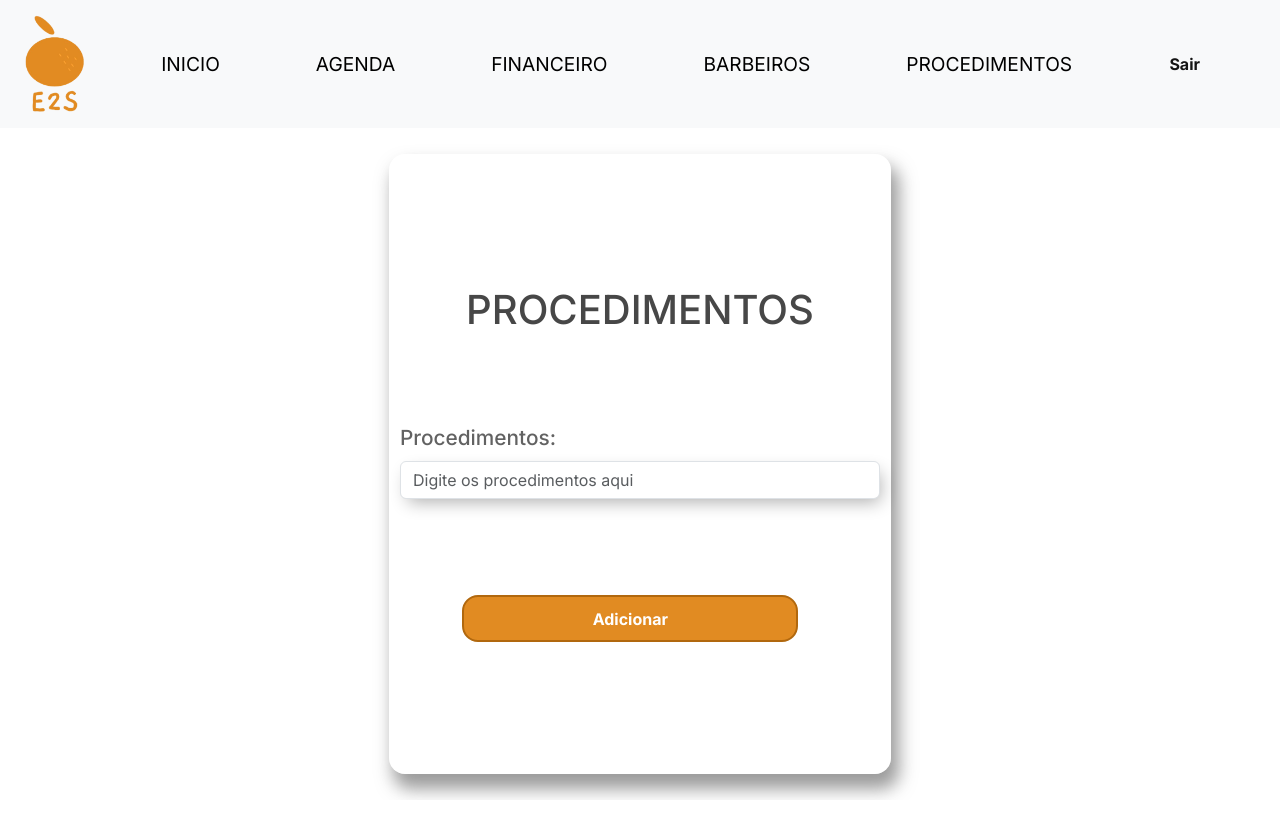
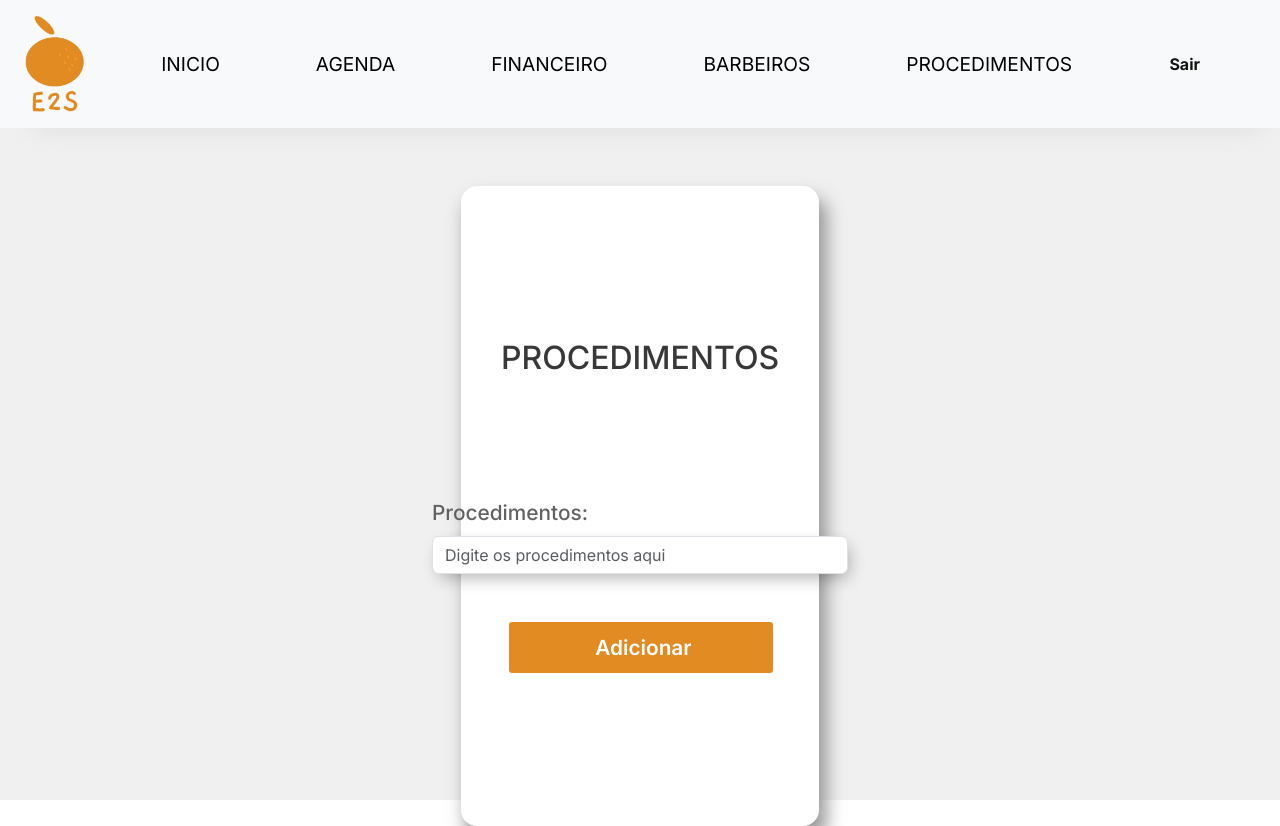
Before and after one commit to DevSamuelMuniz/barbearia, a React (Create React App) app: page /procedimentos in a window 1280 px wide. Before the commit the page ends 800 px from the top, so only its background shows below. Built offline with nearby package versions, Linux system fonts and the light colour scheme; sample sign-in values are in the browser's storage.

Commit message:
CssProcedimentosPadronizado

```diff
--- a/src/pages/AdicionarBarbeiro/AdicionarBarbeiro.css
+++ b/src/pages/AdicionarBarbeiro/AdicionarBarbeiro.css
@@ -4,7 +4,6 @@
     width: 100vw;
 
 }
-
 
 .containerAddBarbe {
     display: flex;
@@ -21,8 +20,6 @@
     flex-direction: column;
     align-items: center;
 }
-
-
 
 .bg-addBarbe  {
     background-color:  rgb(255, 255, 255);
--- a/src/pages/Procedimentos/Procedimentos.css
+++ b/src/pages/Procedimentos/Procedimentos.css
@@ -19,51 +19,58 @@ header {
     justify-content: center;
     width: 100%;
     height: calc(100vh - 8rem);
-    padding: 2% 22%;
-    background-color: white;
+    padding: 2% 30%;
 }
 
 .bg-procedimentos {
-    background-color:  rgba(255, 255, 255, 0.349);
+    background-color:  rgb(255, 255, 255);
     width: 70%;
     border-radius: 1rem;
     display: flex;
     justify-content: center;
     align-items: center;
     flex-direction: column;
+    height: 40rem;
     gap: 5rem;
-
+    margin-top: 2rem;
     -webkit-box-shadow: 6px 13px 17px 2px rgba(133, 133, 133, 0.82);
     -moz-box-shadow: 6px 13px 17px 2px rgba(133, 133, 133, 0.82);
     box-shadow: 6px 13px 17px 2px rgba(133, 133, 133, 0.82);
 }
 
 .h1-procedimentos {
-    color: rgb(71, 71, 71);
+    color: rgb(56, 56, 56);
+    font-size: 2rem;
 }
 
 .form-procedimentos{
     width: 30rem;
     display: flex;
     flex-direction: column;
+    margin-top: 2rem;
 }
 
 
 .btn-procedimentos {
-    background-color:  rgba(255, 255, 255, 0.349);
-    padding: 2%;
-    width: 70%;
-    border-radius: 1rem;
-    margin-left: 13%;
-    margin-top: 5rem;
-    border: 2px solid #b1680e;
+    color: white;
     background-color: #E18B22;
-    color: white;
-    transition: 0.2s ease-in-out;
-    font-weight: bold;
+    border: none;
+    border-radius: 0.2rem;
+    font-size: 1.3rem;
+    font-weight: 600;
+    transition: 0.3s ease-in-out ;
+    padding: 2% 18%;
+    margin-top: 2rem;
+    width: 16.5rem;
+    margin-left: 6.8rem;
 }
 
 .btn-procedimentos:hover{
     background-color: white;
     color: #E18B22;
 }
+
+.procedimentos-input{
+    margin-left: 2rem;
+    width: 26rem;
+}
```
